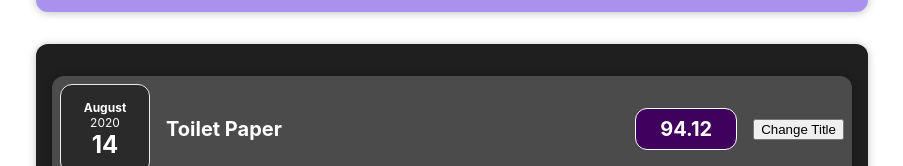
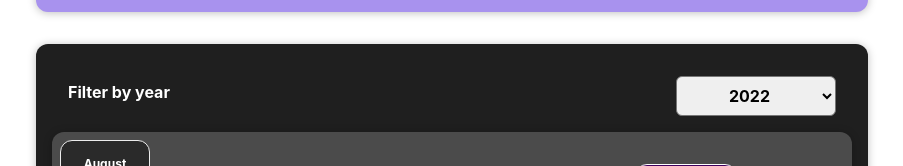
Before and after one commit to Akshat42/expense-tracker, a React (Create React App) app: page / in a window 1280 px wide. Shown: the part 272-438 px from the top of the page, without its empty margins (188-1091 px from the left). Built offline with nearby package versions, Linux system fonts and the light colour scheme.

Commit message:
add expenseFilter component

```diff
--- a/src/components/Expenses/Expenses.js
+++ b/src/components/Expenses/Expenses.js
@@ -1,10 +1,15 @@
 import ExpenseItem from "../ExpenseItem/ExpenseItem";
 import "./Expenses.css";
 import Card from "../Wrappers/Card/Card";
+import ExpensesFilter from "../expenseFilter/expenseFilter";
 
 const Expenses = ({ expenses }) => {
+    const handleSelectedYear = (selectedYear) => {
+        console.log(selectedYear);
+    };
     return (
         <Card className="expenses">
+            <ExpensesFilter onSelectYear={handleSelectedYear}></ExpensesFilter>
             <ExpenseItem
                 date={expenses[0].date}
                 amount={expenses[0].amount}
--- /dev/null
+++ b/src/components/expenseFilter/expenseFilter.css
@@ -0,0 +1,24 @@
+.expenses-filter {
+    color: white;
+    padding: 0 1rem;
+}
+
+.expenses-filter__control {
+    display: flex;
+    width: 100%;
+    align-items: center;
+    justify-content: space-between;
+    margin: 1rem 0;
+}
+
+.expenses-filter label {
+    font-weight: bold;
+    margin-bottom: 0.5rem;
+}
+
+.expenses-filter select {
+    font: inherit;
+    padding: 0.5rem 3rem;
+    font-weight: bold;
+    border-radius: 6px;
+}
--- /dev/null
+++ b/src/components/expenseFilter/expenseFilter.js
@@ -0,0 +1,25 @@
+import React from "react";
+
+import "./expenseFilter.css";
+
+const ExpensesFilter = ({ onSelectYear }) => {
+    const selectYearHandler = (event) => {
+        onSelectYear(event.target.value);
+    };
+
+    return (
+        <div className="expenses-filter">
+            <div className="expenses-filter__control">
+                <label>Filter by year</label>
+                <select onChange={selectYearHandler}>
+                    <option value="2022">2022</option>
+                    <option value="2021">2021</option>
+                    <option value="2020">2020</option>
+                    <option value="2019">2019</option>
+                </select>
+            </div>
+        </div>
+    );
+};
+
+export default ExpensesFilter;
--- a/src/components/newExpense/newExpense.js
+++ b/src/components/newExpense/newExpense.js
@@ -1,4 +1,3 @@
-import ExpensesFilter from "../expenseFilter/expenseFilter";
 import ExpenseForm from "../ExpenseForm/expenseForm";
 import "./newExpense.css";
 
@@ -13,7 +12,6 @@
 
     return (
         <div className="new-expense">
-            <ExpensesFilter></ExpensesFilter>
             <ExpenseForm
                 onSubmitExpenseForm={newExpenseDataHandler}
             ></ExpenseForm>
```
